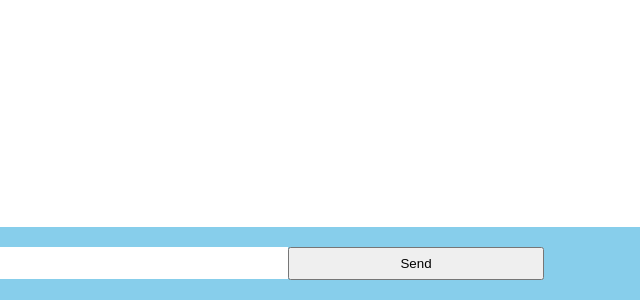
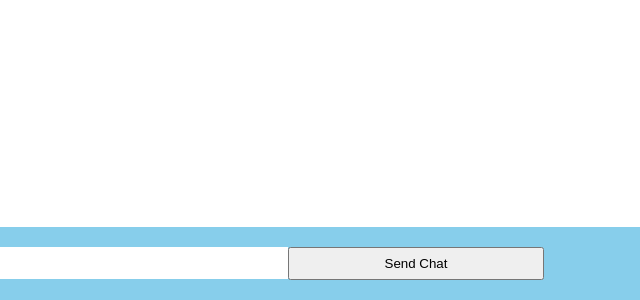
Before and after one commit to iqbalalhuda98/Simple-Chat-Project, a website: page index.html in a window 1280 px wide. Shown: the part 500-800 px from the top of the page, 640-1280 px from the left. Drawn offline with nearby package versions, Linux system fonts and the light colour scheme.

Commit message:
test commit

```diff
--- a/index.html
+++ b/index.html
@@ -30,7 +30,7 @@
     <ul id="message"></ul>
     <form>
       <input type="text" id="text-box" />
-      <button>Send</button>
+      <button>Send Chat</button>
     </form>
     <script src="https://cdnjs.cloudflare.com/ajax/libs/jquery/3.6.1/jquery.min.js"></script>
   </body>
```
